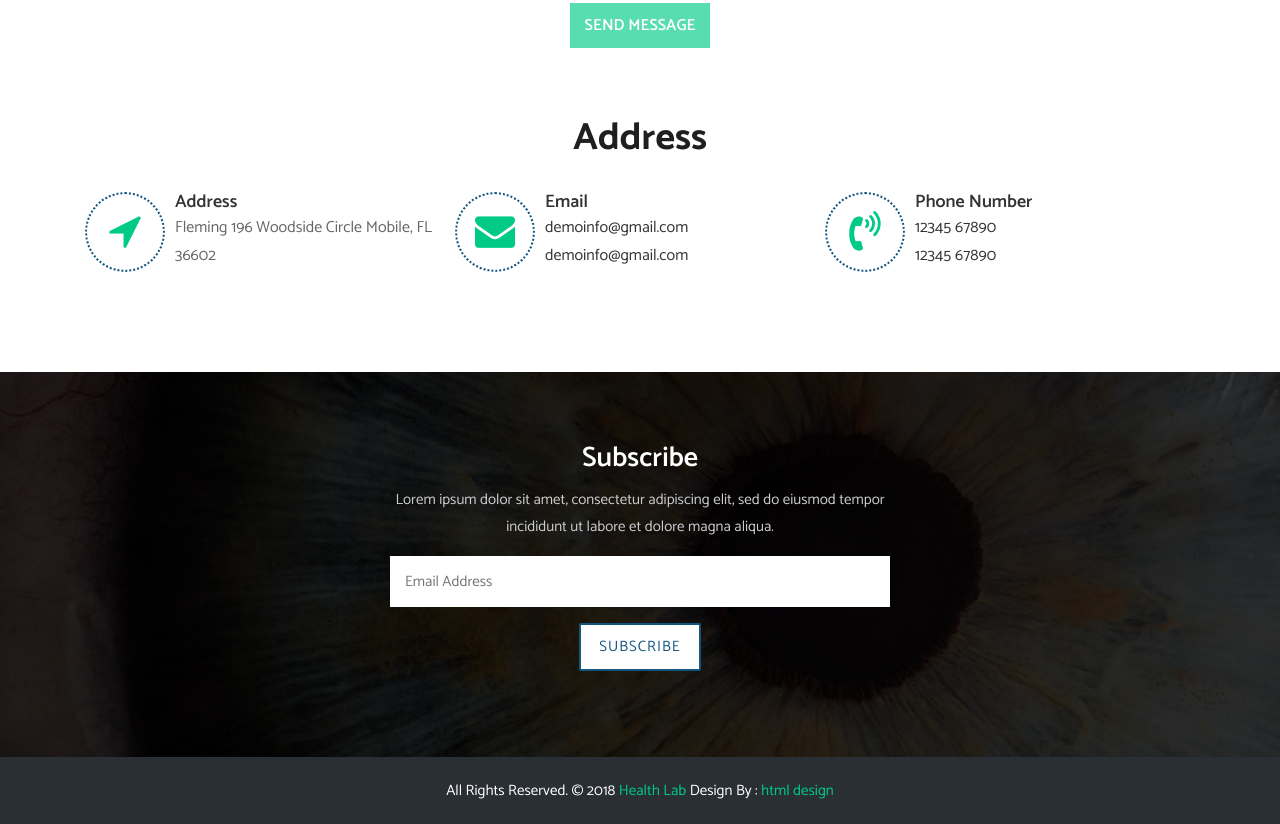
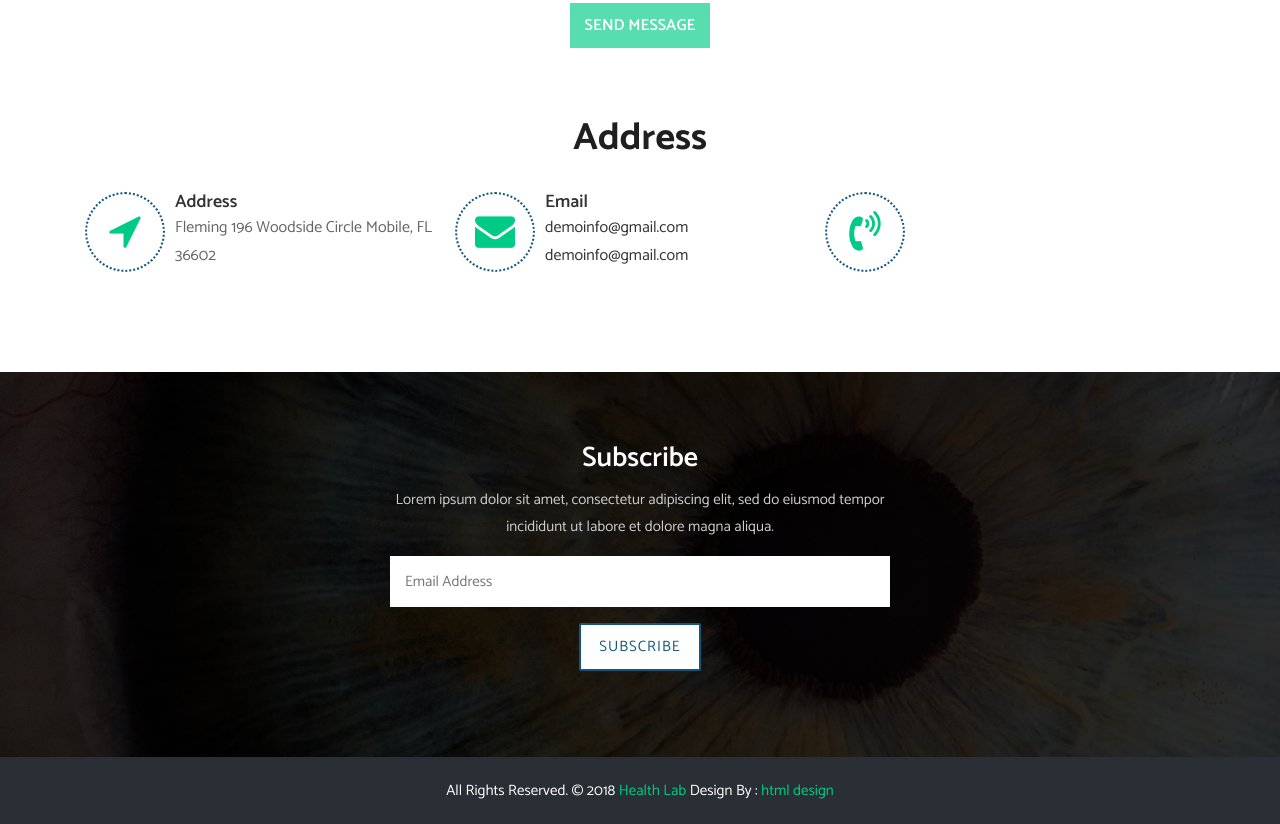
Before and after one commit to Sireeshareddy412/Health-lab, a plain HTML site: page index.html in a window 1280 px wide. Shown: the part 5809-6633 px from the top of the page. Drawn offline with Linux system fonts and the light colour scheme.

Commit message:
Update index.html

```diff
--- a/index.html
+++ b/index.html
@@ -720,11 +720,7 @@
 							<div class="media-left icon-b">
 								<i class="fa fa-volume-control-phone" aria-hidden="true"></i>
 							</div>
-							<div class="media-body dit-right">
-								<h4>Phone Number</h4>
-								<a href="#">12345 67890</a><br>
-								<a href="#">12345 67890</a>
-							</div>
+
 						</div>
 					</div>
 				</div>
```
